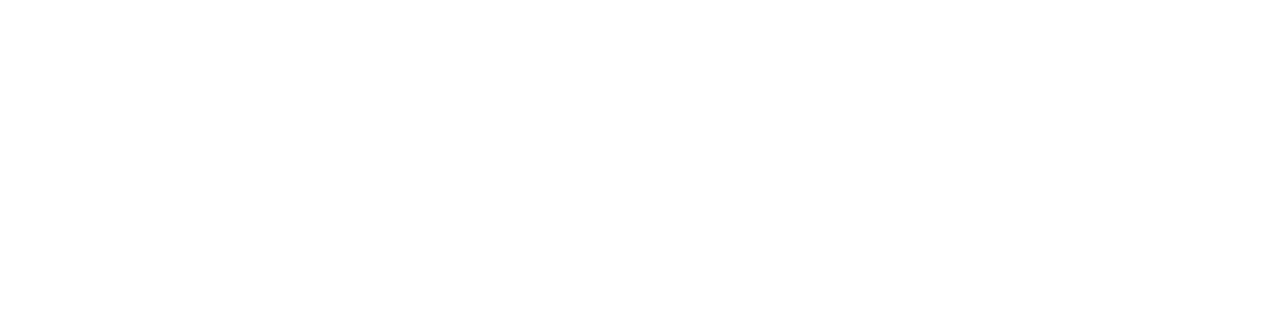
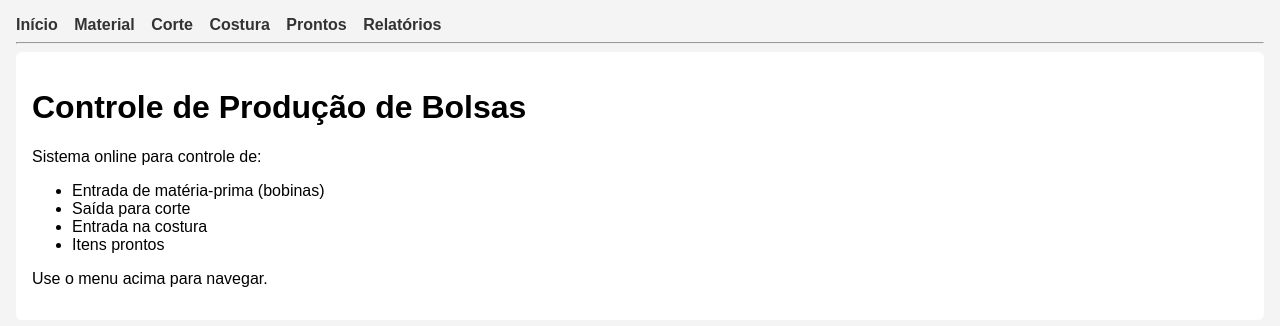
Before and after one commit to queiroozandre/controle-producao-bolsas, a Flask app: page / in a window 1280 px wide. Before the commit the part shown is empty. Shown: the top 326 px of the page. Run offline with Flask 3, Linux system fonts and the light colour scheme.

Commit message:
Update index.html

```diff
--- a/templates/index.html
+++ b/templates/index.html
@@ -1 +1,16 @@
-<INDEX_HTML_PLACEHOLDER>
+{% extends "base.html" %}
+
+{% block content %}
+<h1>Controle de Produção de Bolsas</h1>
+
+<p>Sistema online para controle de:</p>
+
+<ul>
+    <li>Entrada de matéria-prima (bobinas)</li>
+    <li>Saída para corte</li>
+    <li>Entrada na costura</li>
+    <li>Itens prontos</li>
+</ul>
+
+<p>Use o menu acima para navegar.</p>
+{% endblock %}
```
